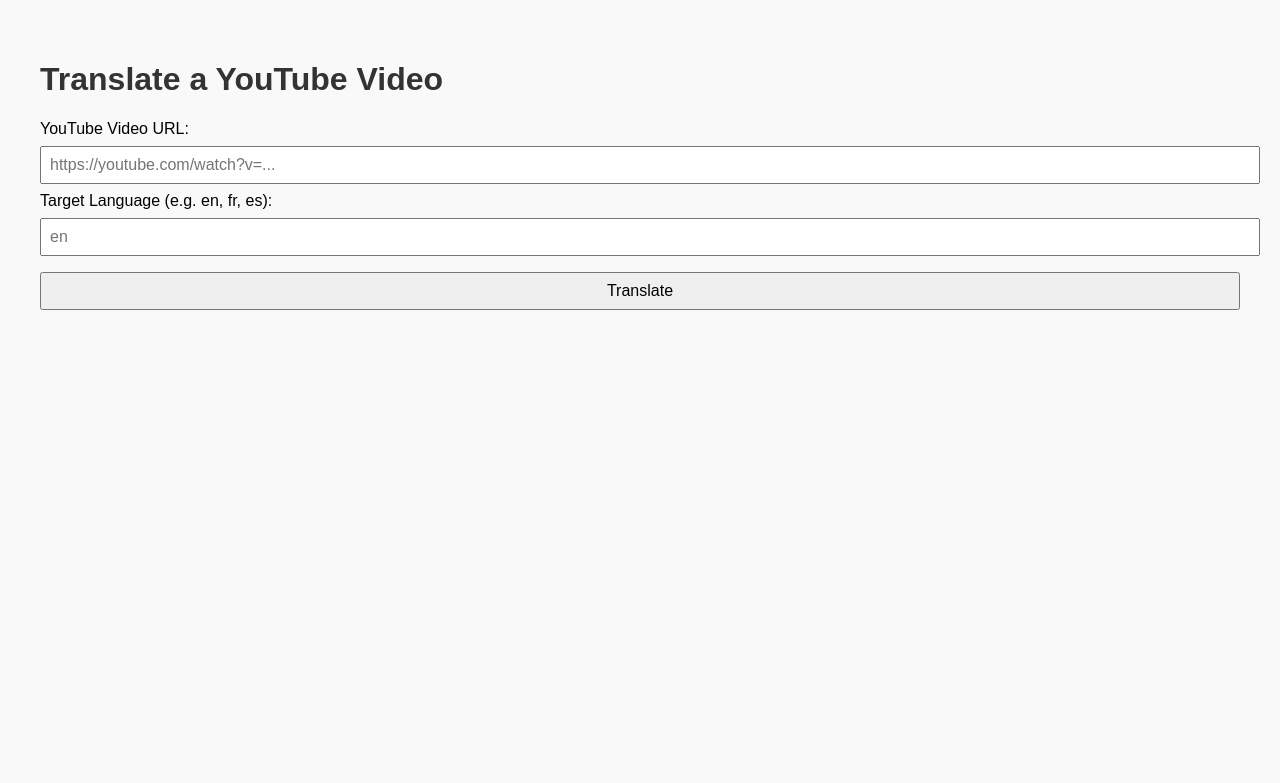
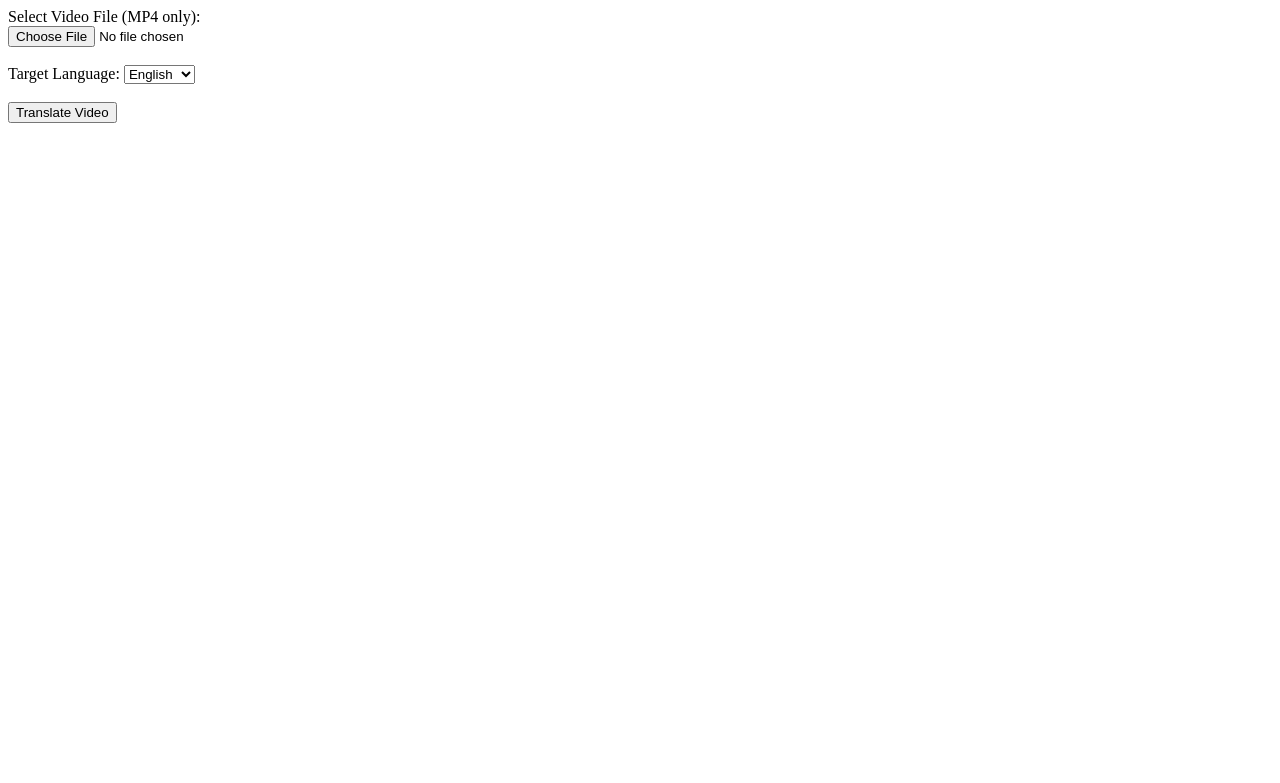
Before and after one commit to Shuraimi/youtube-translator, a Flask app: page / in a window 1280 px wide. Shown: the top 783 px of the page. Run offline with Flask 3, Linux system fonts and the light colour scheme.

Commit message:
Update index.html

```diff
--- a/templates/index.html
+++ b/templates/index.html
@@ -1,46 +1,21 @@
-<!DOCTYPE html>
-<html lang="en">
-<head>
-  <meta charset="UTF-8">
-  <title>YouTube Video Translator</title>
-  <style>
-    body {
-      font-family: sans-serif;
-      padding: 2em;
-      background-color: #f9f9f9;
-    }
-    h1 {
-      color: #333;
-    }
-    input, select, button {
-      padding: 0.5em;
-      font-size: 1em;
-      margin: 0.5em 0;
-      width: 100%;
-    }
-    video {
-      margin-top: 20px;
-      max-width: 100%;
-      border: 2px solid #ccc;
-    }
-  </style>
-</head>
-<body>
-  <h1>Translate a YouTube Video</h1>
-  <form method="POST" action="/translate">
-    <label>YouTube Video URL:</label>
-    <input type="text" name="url" placeholder="https://youtube.com/watch?v=..." required>
-    <label>Target Language (e.g. en, fr, es):</label>
-    <input type="text" name="lang" placeholder="en" required>
-    <button type="submit">Translate</button>
-  </form>
+<form action="/translate" method="POST" enctype="multipart/form-data">
+  <label>Select Video File (MP4 only):</label><br>
+  <input type="file" name="file" accept=".mp4" required><br><br>
 
-  {% if video_url %}
-    <h2>Translated Video</h2>
-    <video controls>
-      <source src="{{ video_url }}" type="video/mp4">
-      Your browser does not support the video tag.
-    </video>
-  {% endif %}
-</body>
-</html>
+  <label>Target Language:</label>
+  <select name="lang">
+    <option value="en">English</option>
+    <option value="hi">Hindi</option>
+    <option value="fr">French</option>
+    <option value="es">Spanish</option>
+  </select><br><br>
+
+  <button type="submit">Translate Video</button>
+</form>
+
+{% if video_url %}
+  <h2>Translated Video:</h2>
+  <video width="480" controls>
+    <source src="{{ video_url }}" type="video/mp4">
+  </video>
+{% endif %}
```
